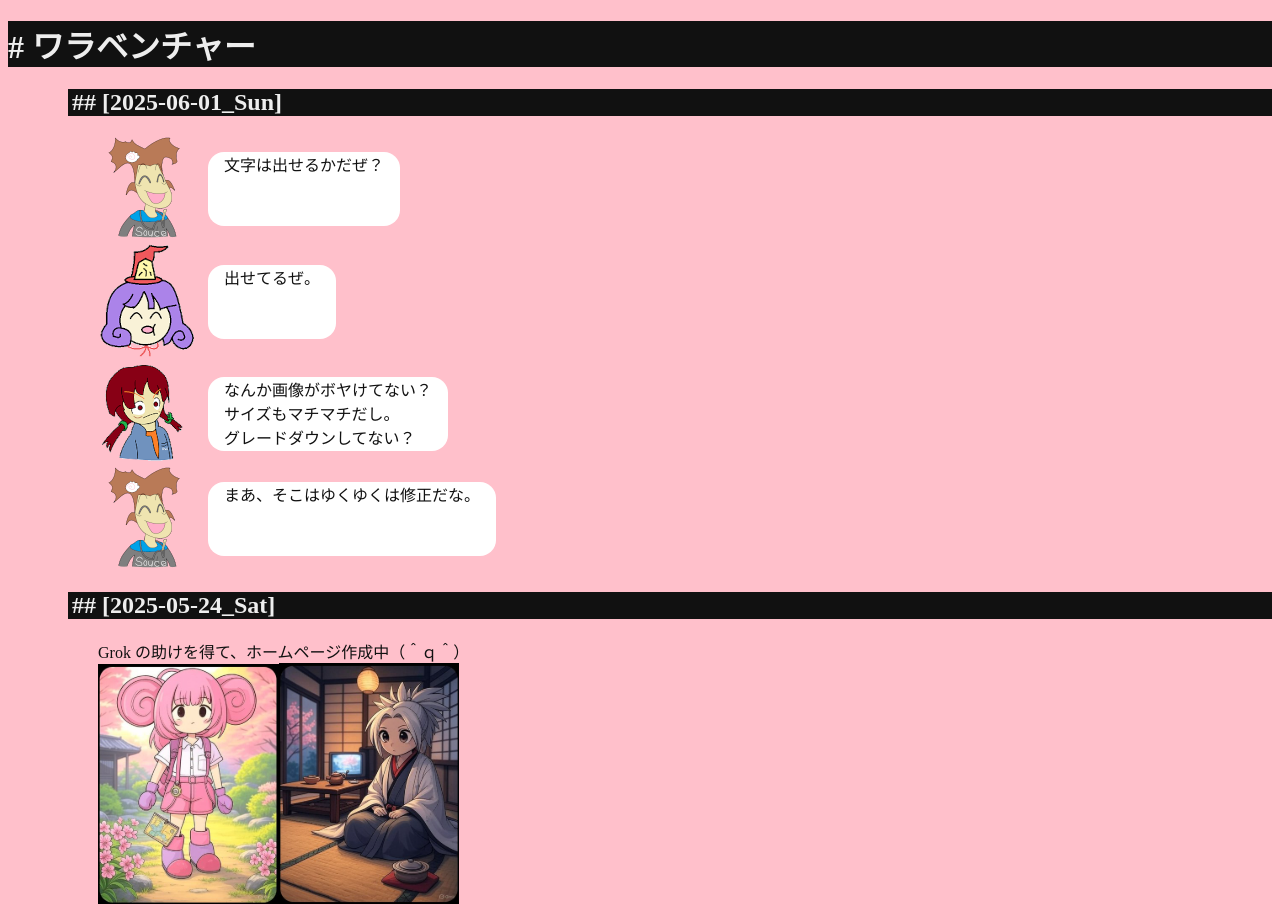
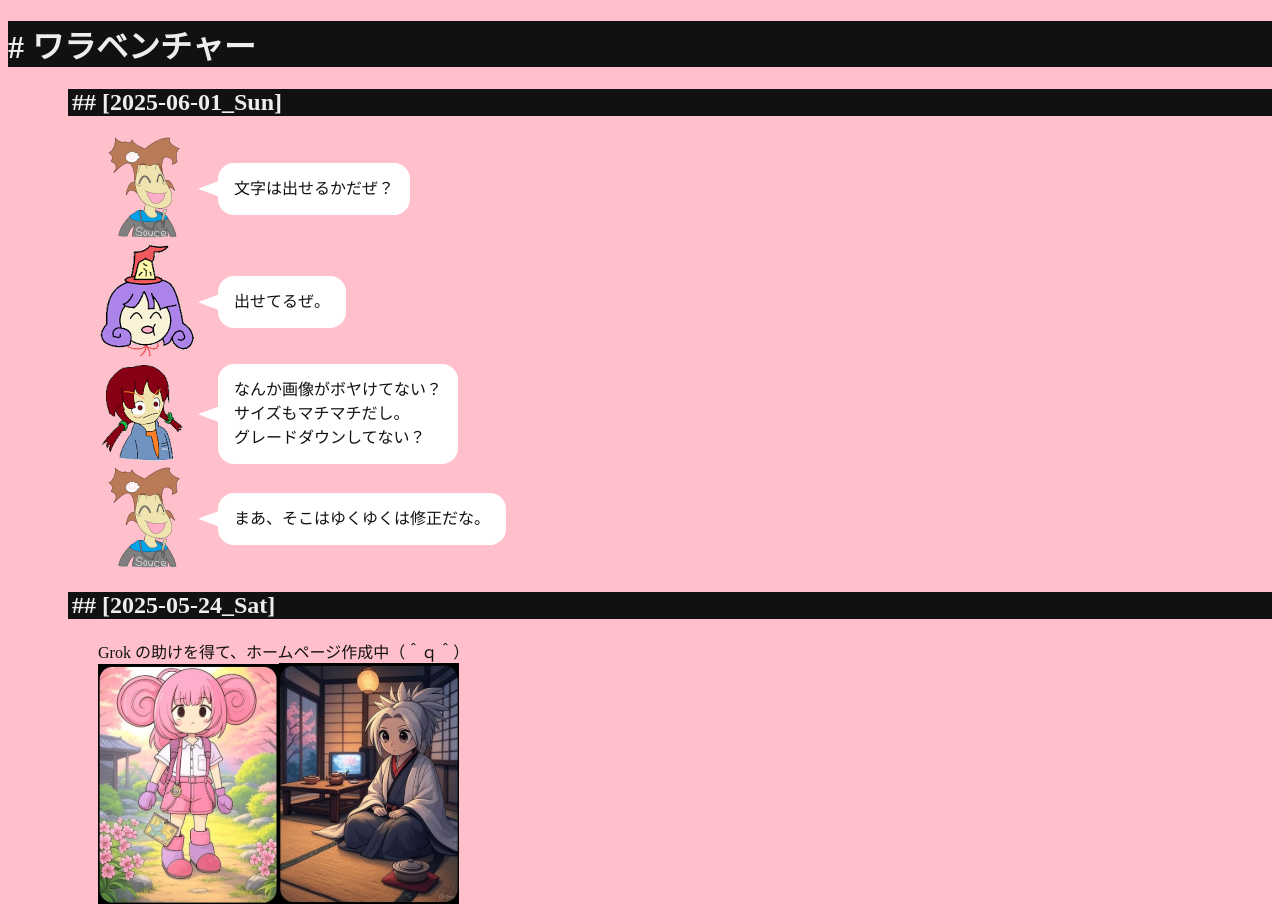
Before and after one commit to muzudho/Warabenture-2025, a Nuxt app: page / in a window 1280 px wide. Built offline with nearby package versions, Linux system fonts and the light colour scheme.

Commit message:
［吹き出しの尻尾］機能追加。

```diff
--- a/app.vue
+++ b/app.vue
@@ -14,6 +14,7 @@
         <div class="face-container">
           <img src="@/assets/img/202101__character__24-o2o2o3o0.png" />
         </div>
+        <div class="baloon-tail"></div>
         <div class="baloon">
           文字は出せるかだぜ？
         </div>
@@ -22,6 +23,7 @@
         <div class="face-container">
           <img src="@/assets/img/202101__character__28--kifuwarabe-futsu-o2o0.png" />
         </div>
+        <div class="baloon-tail"></div>
         <div class="baloon">
           出せてるぜ。
         </div>
@@ -30,6 +32,7 @@
         <div class="face-container">
           <img src="@/assets/img/202108__character__12--ohkina-hiyoko-futsu2-o2o0.png" />
         </div>
+        <div class="baloon-tail"></div>
         <div class="baloon">
           なんか画像がボヤけてない？<br/>サイズもマチマチだし。<br/>グレードダウンしてない？
         </div>
@@ -38,6 +41,7 @@
         <div class="face-container">
           <img src="@/assets/img/202101__character__24-o2o2o3o0.png" />
         </div>
+        <div class="baloon-tail"></div>
         <div class="baloon">
           まあ、そこはゆくゆくは修正だな。
         </div>
@@ -82,14 +86,29 @@ div.talk{
 }
 
 div.face-container{
-  width:110px;
+  width:100px;
 }
 
 div.baloon{
-  height:74px;
   padding-left:16px;
+  padding-top: 12px;
+  padding-bottom:16px;
   padding-right:16px;
   background-color: white;
   border-radius: 16px;
 }
+
+/**
+ *       | 0%   100%
+ *   ----+----------
+ *     0%|         2
+ *    50%|  1
+ *   100%|         3
+ */
+div.baloon-tail {
+  width: 20px;
+  height: 15px;
+  background-color: white; /* 白い背景 */
+  clip-path: polygon(0% 50%, 100% 0%, 100% 100%); /* 上頂点、下底の三角形 */
+}
 </style>
```
